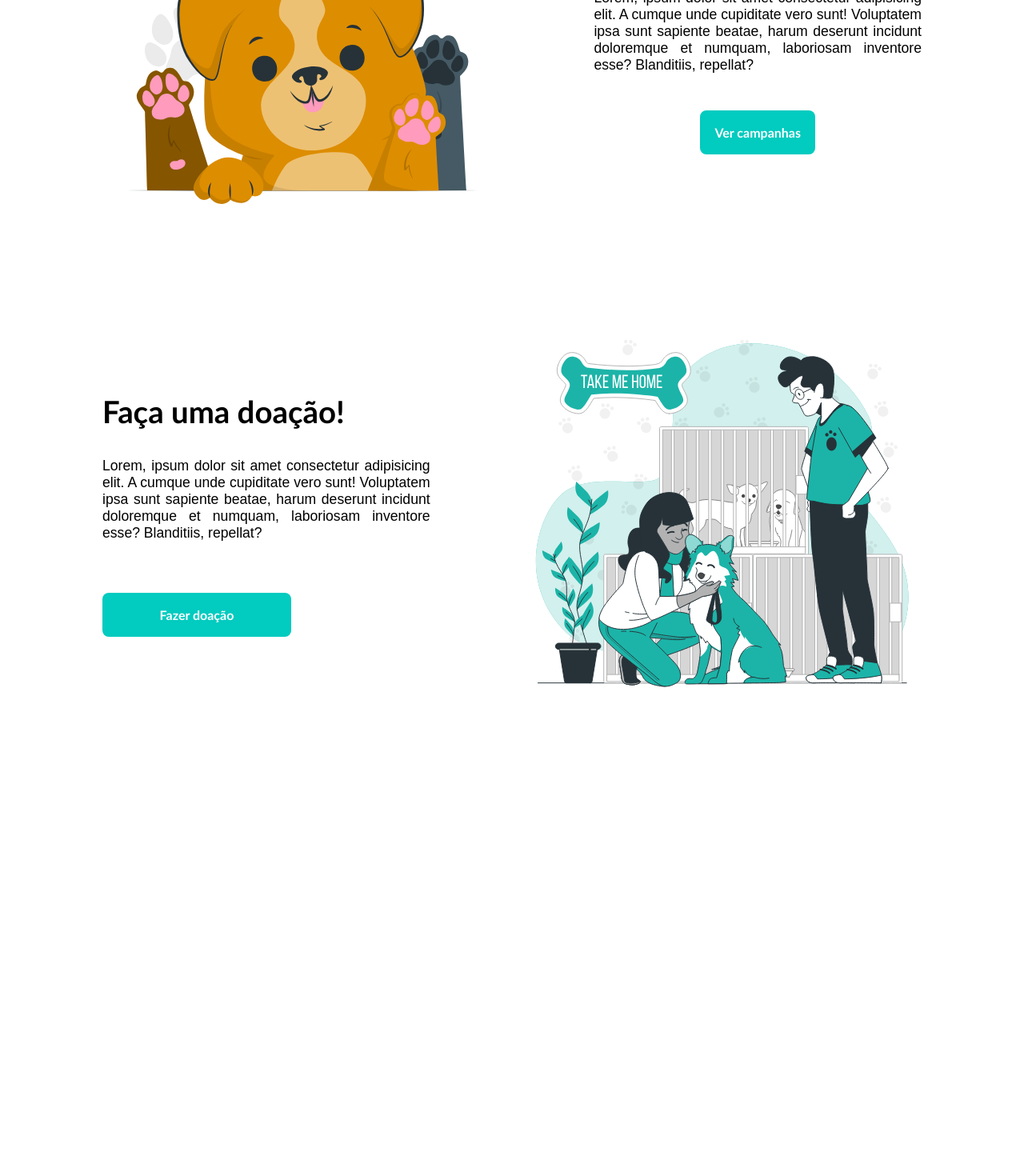
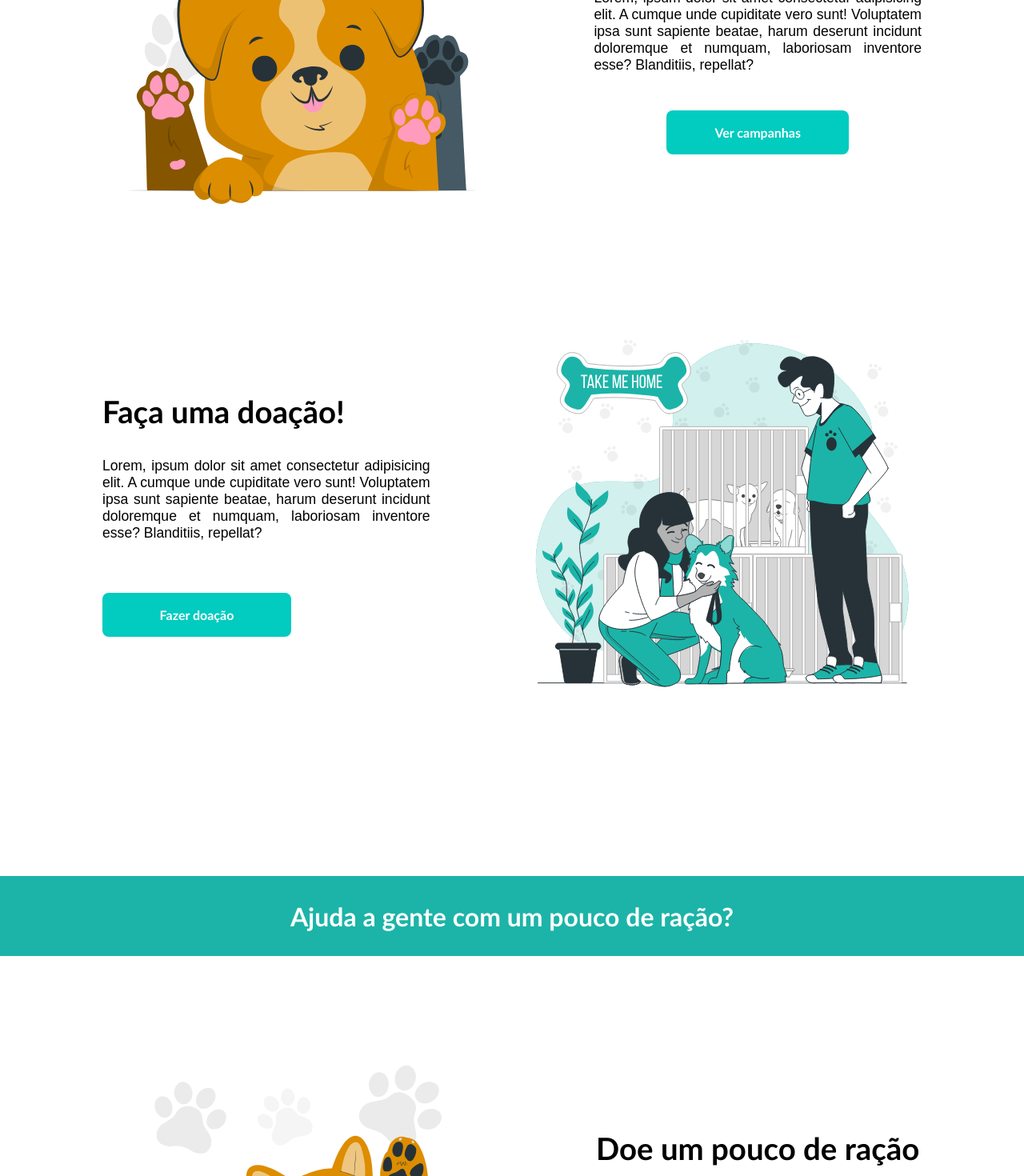
Before and after one commit to Julio-Norberto/Valentes-de-sirinhaem, a React (Vite) app: page / in a window 1280 px wide. Shown: the part 1880-3350 px from the top of the page at 80% size. Before the commit the page ends 2775 px from the top, so only its background shows below. Built offline with nearby package versions, Linux system fonts and the light colour scheme.

Commit message:
feat: create section donate ration

```diff
--- a/src/components/Button/index.tsx
+++ b/src/components/Button/index.tsx
@@ -7,13 +7,17 @@ type ButtonProps = {
   width?: string
   align?: string
   destination: string
+  paddingLeft?: string
+  paddingRight?: string
 }
 
-export const Button:React.FunctionComponent<ButtonProps> = ({title, display, width, align, destination}: ButtonProps) => {
+export const Button:React.FunctionComponent<ButtonProps> = ({title, display, width, align, destination, paddingLeft, paddingRight}: ButtonProps) => {
   const style: React.CSSProperties = {
     display,
     width,
-    justifyContent: align
+    justifyContent: align,
+    paddingLeft,
+    paddingRight
   }
 
   return (
--- a/src/components/SectionHomeCard/index.tsx
+++ b/src/components/SectionHomeCard/index.tsx
@@ -12,6 +12,8 @@ interface ISectionHomeCard {
   align?: string
   titleAlign?: 'center' | 'left'
   destiny: string
+  left?: string
+  right?: string
 }
 
 export const SectionHomeCard:React.FunctionComponent<ISectionHomeCard> = (props: ISectionHomeCard) => {
@@ -36,7 +38,7 @@ export const SectionHomeCard:React.FunctionComponent<ISectionHomeCard> = (props:
             <p> {props.description} </p>
           </div>
 
-          <Button destination={props.destiny} title={props.buttonTitle} display={props.display} width={props.width} align={props.align} />
+          <Button paddingLeft={props.left} paddingRight={props.right} destination={props.destiny} title={props.buttonTitle} display={props.display} width={props.width} align={props.align} />
         </div>
       </div>
     )
--- a/src/pages/Home/index.tsx
+++ b/src/pages/Home/index.tsx
@@ -9,6 +9,7 @@ import dogs from '../../assets/dogsHome.svg'
 import adoptionImage from '../../assets/adoptionHome.png'
 import dogPaw from '../../assets/Dogpaw-cuate.svg'
 import adoptionImage2 from '../../assets/adoption.svg'
+import dogracao from '../../assets/Dogracao.svg'
 
 export const Home: React.FunctionComponent = () => {
     return (
@@ -52,6 +53,8 @@ export const Home: React.FunctionComponent = () => {
             title='Veja nossas campanhas!'
             description='Lorem, ipsum dolor sit amet consectetur adipisicing elit. A cumque unde cupiditate vero sunt! Voluptatem ipsa sunt sapiente beatae, harum deserunt incidunt doloremque et numquam, laboriosam inventore esse? Blanditiis, repellat?' buttonTitle='Ver campanhas'
             destiny='/campaign'
+            right='60px'
+            left='60px'
           />
 
           <SectionHomeCard
@@ -66,6 +69,17 @@ export const Home: React.FunctionComponent = () => {
             destiny='/donations'
           />
 
+          <Bar title='Ajuda a gente com um pouco de ração?' />
+
+          <SectionHomeCard
+            image={dogracao}
+            title='Doe um pouco de ração'
+            description='Lorem, ipsum dolor sit amet consectetur adipisicing elit. A cumque unde cupiditate vero sunt! Voluptatem ipsa sunt sapiente beatae, harum deserunt incidunt doloremque et numquam, laboriosam inventore esse? Blanditiis, repellat?' buttonTitle='Contato'
+            destiny='/contact'
+            left='80px'
+            right='80px'
+          />
+
         </div>
     )
 }
```
Also changed, not shown: src/assets/Dogracao.svg (renamed from src/assets/Dog paw-pana (1).svg). Lines whose indentation alone changed are shown as unchanged.
